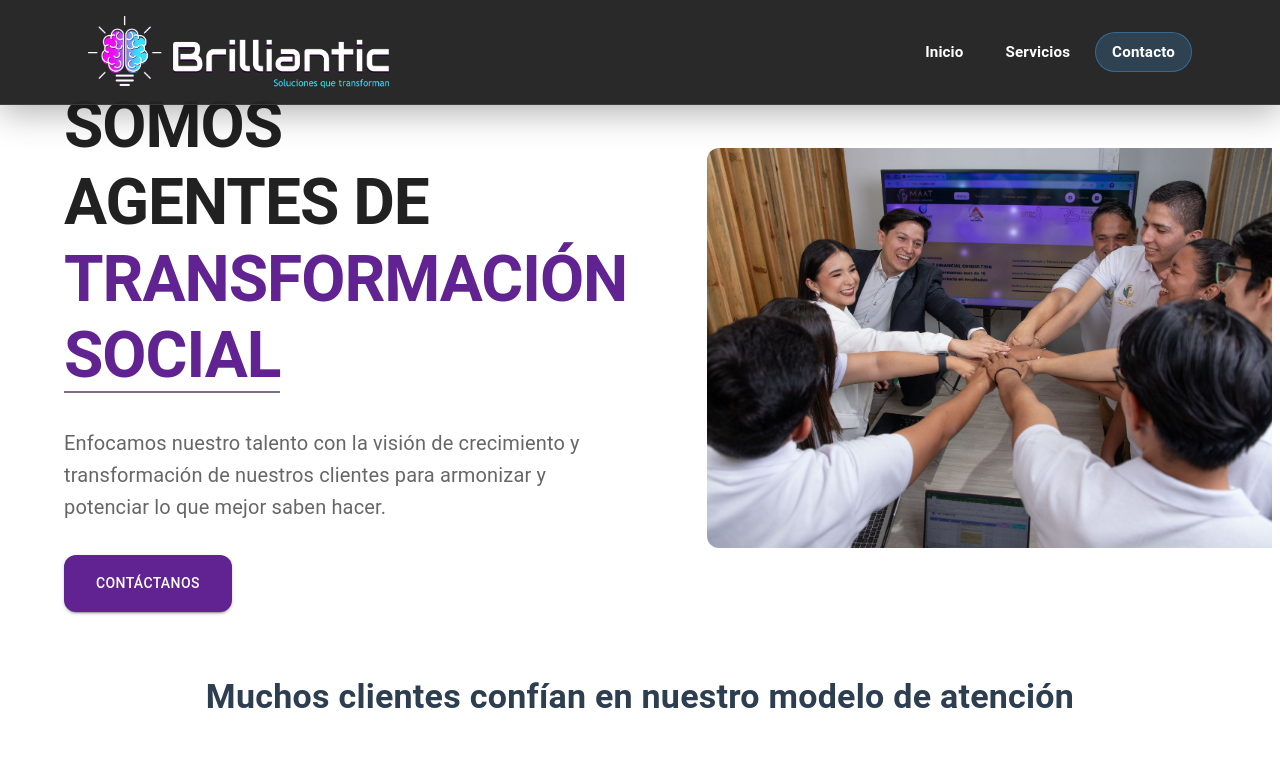
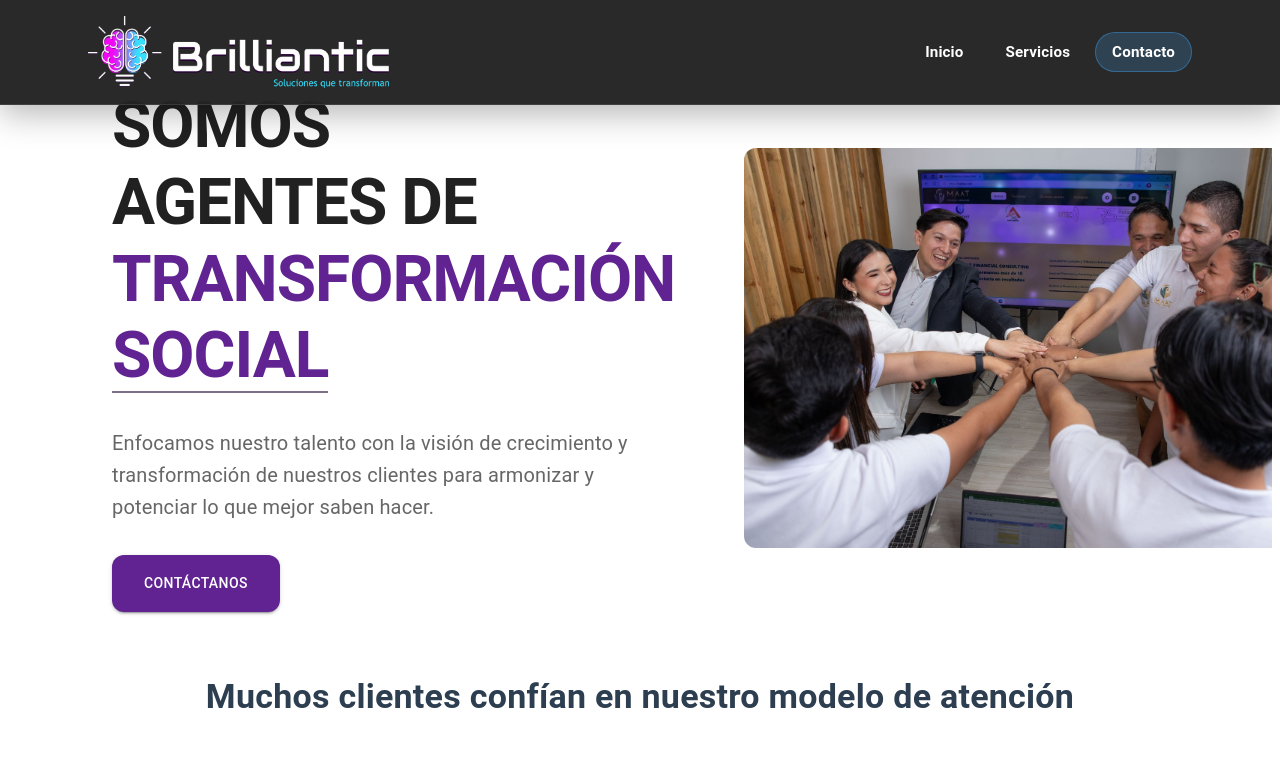
Before and after one commit to Brillianticsas/Brillianticsas.github.io, a React (Vite) app: page / in a window 1280 px wide. Shown: the top 764 px of the page. Built offline with nearby package versions, Linux system fonts and the light colour scheme.

Commit message:
fix: enhance layout of Hero component by adjusting flex properties and margins

```diff
--- a/src/components/Banner.jsx
+++ b/src/components/Banner.jsx
@@ -83,6 +83,10 @@ const Hero = () => {
                     justifyContent="space-between"
                     alignItems="center"
                     gap={4}
+                    flex={1}
+                    mt={{ xs: 8, md: 0 }}
+                    pl={{ md: 6 }}
+
                 >
                     {/* Left Column */}
                     <Box flex={1} maxWidth={{ md: '50%' }}>
```
